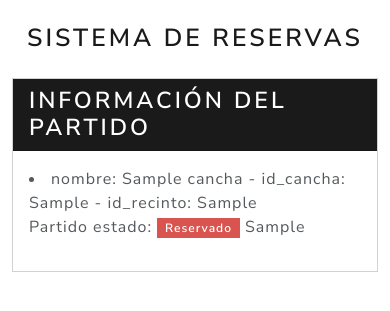
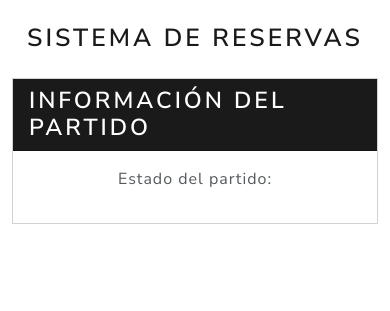
Before and after one commit to ever4ever-ing/nf1-m0d, a Flask app: template flask_app/templates/agenda.html in a window 390 px wide. Shown: the top 311 px of the page. Run offline with Flask 3, Linux system fonts and the light colour scheme; the template is opened without the code that fills it: most values are stand-ins (such as "Sample title", 1, 10 or a date in 2020).

Commit message:
responsive: editar partido

```diff
--- a/flask_app/templates/agenda.html
+++ b/flask_app/templates/agenda.html
@@ -1,10 +1,10 @@
 <!DOCTYPE html>
-<html lang="en">
+<html lang="es">
 
 <head>
     <meta charset="UTF-8">
     <meta name="viewport" content="width=device-width, initial-scale=1.0">
-    <title>Reserva de Canchas</title>
+    <title>Reserva de Canchas - NosFalta1</title>
     <link rel="stylesheet" href="https://bootswatch.com/5/lux/bootstrap.min.css">
 </head>
 
@@ -30,17 +30,27 @@
                 <h2 class="mb-0">Información del partido</h2>
             </div>
             <div class="card-body">
+                <!-- Listado de canchas disponibles -->
+                <!-- <h3>Canchas disponibles:</h3>
+                <ul class="list-group mb-3">
                 {% for cancha in canchas %}
-            <li>nombre: {{ cancha.nombre}} - id_cancha: {{ cancha.id_cancha}} - id_recinto: {{cancha.id_recinto}}</li>
+                    <li class="list-group-item d-flex justify-content-between align-items-center">
+                        {{ cancha.nombre}}
+                        <span class="badge bg-secondary rounded-pill">ID: {{ cancha.id_cancha}}</span>
+                    </li>
                 {% endfor %}
-        </ul>
-        <p>Partido estado:
+                </ul> -->
+
+                <!-- Estado del partido -->
+                <div class="mb-3">
+                    <div class="d-flex justify-content-center gap-5 align-items-center">
+                        <span>Estado del partido:</span>
                         {% if partido.id_reserva == none %}
-                <span class="badge bg-success">Sin reserva</span>
-                <span>{{partido.id_reserva}}</span>
-                </span>
-                <h1>AGENDA:</h1>
+                        <span class="badge bg-success me-2">Sin reserva</span>
+                        <!-- <span>ID reserva: {{partido.id_reserva}}</span> -->
+                    </div>
 
+                    <h2 class="mt-4">AGENDA:</h2>
                     <div class="row justify-content-center mb-4">
                         <div class="col-md-6">
                             <div class="card">
@@ -51,7 +61,8 @@
                                         <div class="mb-3">
                                             <label for="fecha" class="form-label">Fecha:</label>
                                             <input type="date" id="fecha" name="fecha" class="form-control"
-                                            value="{{ fecha_seleccionada }}" min="{{ today }}" required>
+                                                value="{{ fecha_seleccionada if fecha_seleccionada else '' }}"
+                                                min="{{ today if today else '' }}" required>
                                         </div>
                                         <button type="submit" class="btn btn-primary">Ver disponibilidad</button>
                                     </form>
@@ -96,7 +107,8 @@
                                     {% if reserva.id_usuario == session.usuario_id %}
                                     <div>
                                         <span class="badge bg-primary">Tu reserva</span>
-                                            <form method="POST" action="{{ url_for('eliminar_reserva', id_reserva=reserva.id_reserva) }}"
+                                        <form method="POST"
+                                            action="{{ url_for('eliminar_reserva', id_reserva=reserva.id_reserva) }}"
                                             class="d-inline">
                                             <button type="submit" class="btn btn-sm btn-danger"
                                                 onclick="return confirm('¿Estás seguro de cancelar esta reserva?')">Cancelar</button>
@@ -116,7 +128,8 @@
                             <h4 class="mt-4">Todos los horarios:</h4>
                             <div class="card">
                                 <div class="card-body p-0">
-                                <div class="list-group list-group-flush" style="max-height: 400px; overflow-y: auto;">
+                                    <div class="list-group list-group-flush"
+                                        style="max-height: 400px; overflow-y: auto;">
                                         {% for hora in range(8, 23) %}
                                         {% set hora_reservada = false %}
                                         {% set reserva_actual = None %}
@@ -137,14 +150,19 @@
                                         {% endif %}
                                         {% endfor %}
 
-                                        <div class="list-group-item list-group-item-action {% if hora_reservada %}list-group-item-danger{% endif %}">
+                                        <div
+                                            class="list-group-item list-group-item-action {% if hora_reservada %}list-group-item-danger{% endif %}">
                                             <div class="d-flex w-100 justify-content-between align-items-center">
                                                 <div>
-                                                    <h5 class="mb-1">{{ "%02d:00"|format(hora) }} - {{ "%02d:00"|format(hora + 1) }}</h5>
+                                                    <h5 class="mb-1">{{ "%02d:00"|format(hora) }} - {{
+                                                        "%02d:00"|format(hora
+                                                        + 1) }}</h5>
 
                                                     {% if hora_reservada %}
                                                     <span class="badge bg-danger">Reservado</span>
-                                                        {% if reserva_actual and reserva_actual.id_usuario == session.usuario_id %}
+                                                    {% if reserva_actual and reserva_actual.id_usuario ==
+                                                    session.usuario_id
+                                                    %}
                                                     <span class="badge bg-primary ms-2">Tu reserva</span>
                                                     {% endif %}
                                                     {% else %}
@@ -154,18 +172,25 @@
 
                                                 <div>
                                                     {% if hora_reservada %}
-                                                        {% if reserva_actual and reserva_actual.id_usuario == session.usuario_id %}
-                                                            <form method="POST" action="{{ url_for('eliminar_reserva', id_reserva=reserva_actual.id_reserva) }}" class="d-inline">
+                                                    {% if reserva_actual and reserva_actual.id_usuario ==
+                                                    session.usuario_id
+                                                    %}
+                                                    <form method="POST"
+                                                        action="{{ url_for('eliminar_reserva', id_reserva=reserva_actual.id_reserva) }}"
+                                                        class="d-inline">
                                                         <button type="submit" class="btn btn-sm btn-danger"
                                                             onclick="return confirm('¿Estás seguro de cancelar esta reserva?')">Cancelar</button>
                                                     </form>
                                                     {% endif %}
-                                                    {% else %}
-                                                        <form method="POST" action="{{ url_for('reservar', id_cancha=cancha.id_cancha, id_partido=partido.id_partido) }}" class="d-inline">
-                                                            <input type="hidden" name="fecha_reserva" value="{{ fecha_seleccionada }}">
+                                                    {% else %} <form method="POST"
+                                                        action="{{ url_for('reservar', id_cancha=cancha.id_cancha, id_partido=partido.id_partido) }}"
+                                                        class="d-inline">
+                                                        <input type="hidden" name="fecha_reserva"
+                                                            value="{{ fecha_seleccionada if fecha_seleccionada else '' }}">
                                                         <input type="hidden" name="hora_inicio" value="{{ hora }}:00">
                                                         <input type="hidden" name="hora_fin" value="{{ hora + 1 }}:00">
-                                                            <button type="submit" class="btn btn-sm btn-primary">Reservar</button>
+                                                        <button type="submit"
+                                                            class="btn btn-sm btn-primary">Reservar</button>
                                                     </form>
                                                     {% endif %}
                                                 </div>
@@ -176,23 +201,36 @@
                                 </div>
                             </div>
                         </div>
+                    </div> {% endfor %}
+                    {% else %}
+                    <!-- El partido ya tiene una reserva -->
+                    <div class="alert alert-warning">
+                        <strong>Estado:</strong> <span class="badge bg-danger">Reservado</span>
+                        <p>ID de reserva: {{partido.id_reserva}}</p>
+                        <a href="/dashboard" class="btn btn-primary mt-3">Volver al dashboard</a>
                     </div>
-                {% endfor %}
-            {% else %}
-                <span class="badge bg-danger">Reservado</span>
-                <span>{{partido.id_reserva}}</span>
                     {% endif %}
-        </p>
+                </div>
+            </div>
+        </div>
 
-
-
-        <!-- Google Calendar Appointment Scheduling begin
+        <!-- Google Calendar Appointment Scheduling (comentado) -->
+        <!--
+    <div class="container mb-4">
+        <div class="card">
+            <div class="card-header bg-primary text-white">
+                <h3 class="mb-0">Calendario de Google</h3>
+            </div>
+            <div class="card-body p-0">
                 <iframe
                     src="https://calendar.google.com/calendar/appointments/schedules/AcZssZ1J8rx7XDw9zkQgfWx2DVrrMl6bwlN3JZ3k0Pm_hc025S-wVd2HF64LcCWlVL-K_HrX_ishBHUs?gv=true"
                     style="border: 0" width="100%" height="600" frameborder="0"></iframe>
-    end Google Calendar Appointment Scheduling -->
+            </div>
+        </div>
+    </div>
+    -->
 
-        <!-- Script para auto-cerrar mensajes flash después de 5 segundos -->
+        <!-- Scripts -->
         <script>
             // Cerrar automáticamente los mensajes de alerta después de 5 segundos
             window.setTimeout(function () {
@@ -205,7 +243,7 @@
             }, 5000);
         </script>
 
-        <!-- Bootstrap JS para posibles funcionalidades futuras -->
+        <!-- Bootstrap JS -->
         <script src="https://cdn.jsdelivr.net/npm/bootstrap@5.1.3/dist/js/bootstrap.bundle.min.js"></script>
 </body>
 
```
Lines whose indentation alone changed are shown as unchanged.
